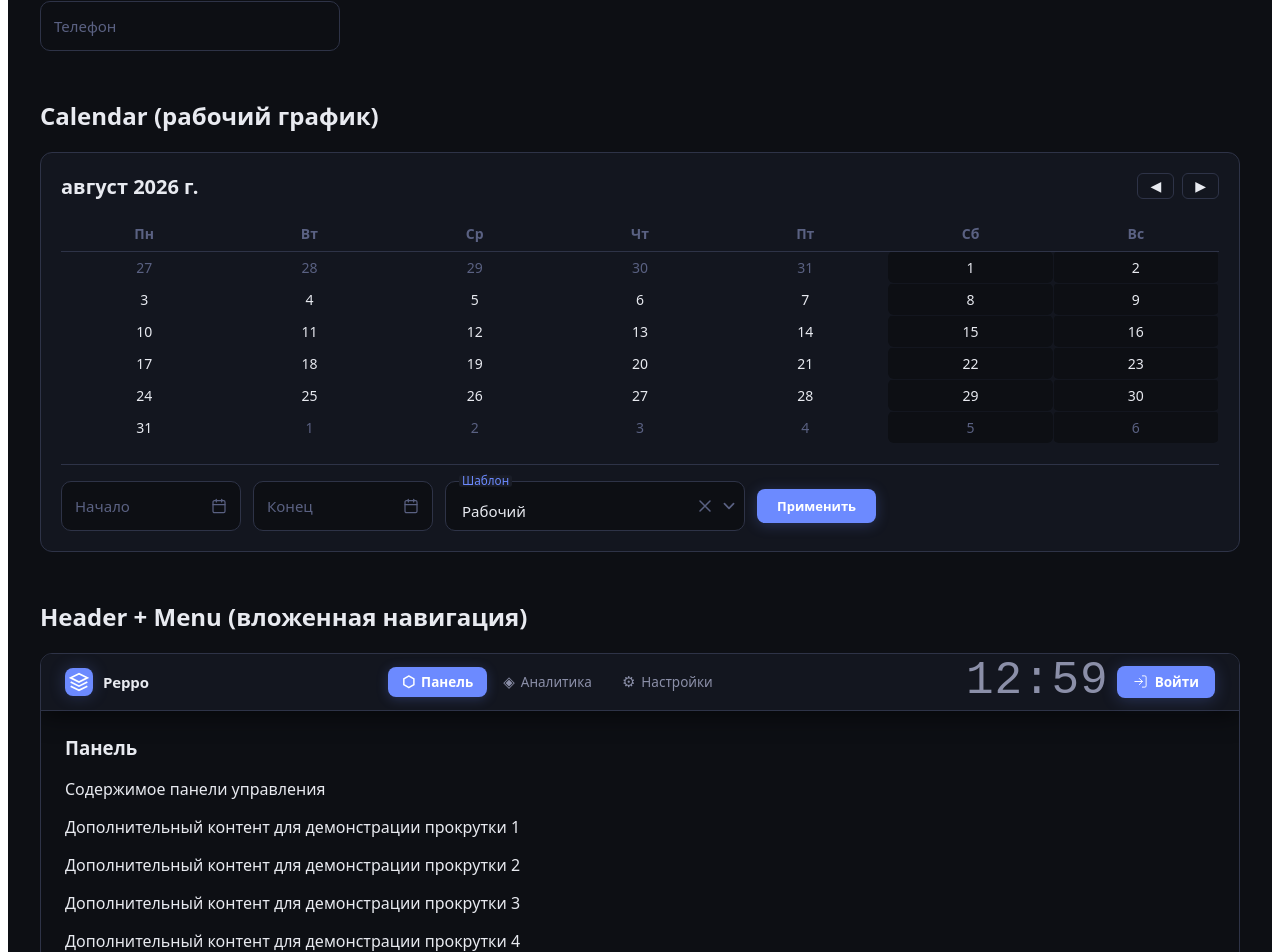
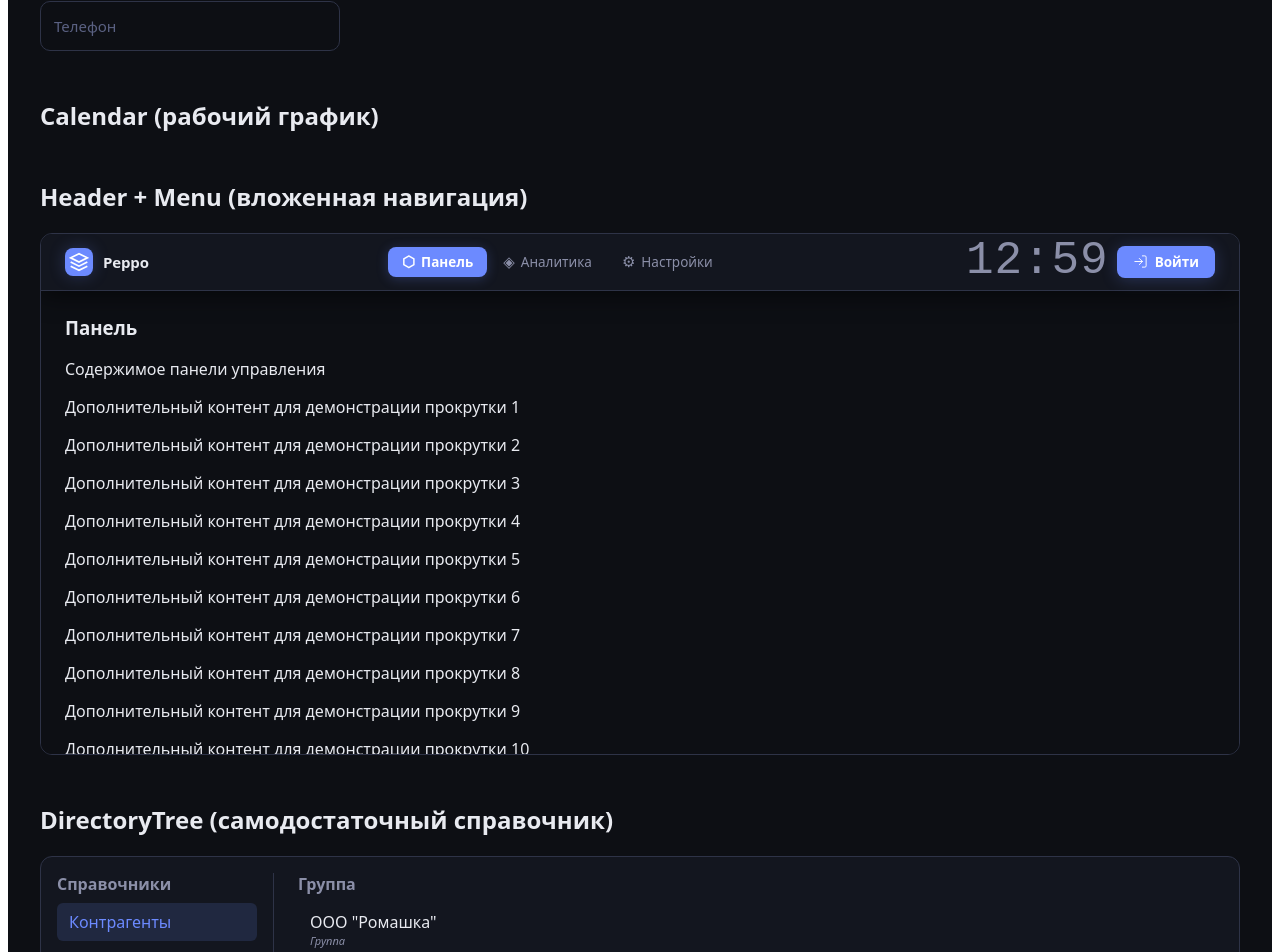
Before and after one commit to KarrokBeorna/ui-kit, a React (Vite) app: page / in a window 1280 px wide. Shown: the part 4137-5089 px from the top of the page. Built offline with nearby package versions, Linux system fonts and the light colour scheme.

Commit message:
Calendar.tsx updated

```diff
--- a/src/App.tsx
+++ b/src/App.tsx
@@ -512,7 +512,7 @@ function App() {
         {/* ------------------- Calendar ------------------- */}
         <section style={{ marginBottom: 48 }}>
           <h2>Calendar (рабочий график)</h2>
-          <Calendar theme={t} templateOptions={templateOptions} />
+          {/*<Calendar theme={t} templateOptions={templateOptions} />*/}
         </section>
 
         {/* ------------------- Headers + Menu + Content ------------------- */}
--- a/src/components/Calendar.tsx
+++ b/src/components/Calendar.tsx
@@ -1,4 +1,4 @@
-import React, { useState, useEffect } from 'react';
+import React, { useState } from 'react';
 import type { Theme } from '../themes/theme';
 import DateTimePicker from './DateTimePicker';
 import SearchableSelect from './SearchableSelect';
@@ -21,11 +21,10 @@ interface DayInfo {
 interface CalendarProps {
   theme: Theme;
   templateOptions: TemplateOption[];
-  initialAssignments?: Record<string, string>;
+  assignments: Record<string, string>;
   onAssignmentsChange?: (assignments: Record<string, string>) => void;
 }
 
-// Вспомогательные функции
 function formatLocalDate(year: number, month: number, day: number): string {
   const m = String(month + 1).padStart(2, '0');
   const d = String(day).padStart(2, '0');
@@ -57,23 +56,17 @@ function getMondayBasedDay(day: number): number {
 export default function Calendar({
   theme: t,
   templateOptions,
-  initialAssignments = {},
+  assignments,
   onAssignmentsChange,
 }: CalendarProps) {
   const [currentDate, setCurrentDate] = useState(new Date());
-  const [assignments, setAssignments] = useState<Record<string, string>>(initialAssignments);
   const [startDate, setStartDate] = useState('');
   const [endDate, setEndDate] = useState('');
   const [selectedTemplate, setSelectedTemplate] = useState(
     templateOptions.length > 0 ? templateOptions[0].value : ''
   );
-
   const [rangeStart, setRangeStart] = useState<string | null>(null);
   const [rangeEnd, setRangeEnd] = useState<string | null>(null);
-
-  useEffect(() => {
-    setAssignments(initialAssignments);
-  }, [initialAssignments]);
 
   const year = currentDate.getFullYear();
   const month = currentDate.getMonth();
@@ -84,7 +77,6 @@ export default function Calendar({
   const prevMonthYear = month === 0 ? year - 1 : year;
   const prevMonth = month === 0 ? 11 : month - 1;
   const daysInPrevMonth = getDaysInMonth(prevMonthYear, prevMonth);
-
   const totalCells = Math.ceil((firstDayIndex + daysInMonth) / 7) * 7;
 
   const handlePrevMonth = () => {
@@ -104,7 +96,6 @@ export default function Calendar({
     setEndDate('');
   };
 
-  // Основная функция для применения или удаления назначений
   const applyOrRemoveAssignments = (start: string, end: string, template: string) => {
     const startParsed = parseLocalDate(start);
     const endParsed = parseLocalDate(end);
@@ -112,9 +103,11 @@ export default function Calendar({
 
     const newAssignments = { ...assignments };
     const current = { year: startParsed.year, month: startParsed.month, day: startParsed.day };
-    while (current.year < endParsed.year ||
-           (current.year === endParsed.year && current.month < endParsed.month) ||
-           (current.year === endParsed.year && current.month === endParsed.month && current.day <= endParsed.day)) {
+    while (
+      current.year < endParsed.year ||
+      (current.year === endParsed.year && current.month < endParsed.month) ||
+      (current.year === endParsed.year && current.month === endParsed.month && current.day <= endParsed.day)
+    ) {
       const dateStr = formatLocalDate(current.year, current.month, current.day);
       if (template) {
         newAssignments[dateStr] = template;
@@ -126,7 +119,6 @@ export default function Calendar({
       current.month = next.getMonth();
       current.day = next.getDate();
     }
-    setAssignments(newAssignments);
     if (onAssignmentsChange) {
       onAssignmentsChange(newAssignments);
     }
@@ -180,6 +172,7 @@ export default function Calendar({
     resetRange();
   };
 
+  // Формируем массив дней на основе текущих assignments
   const days: DayInfo[] = [];
   for (let i = 0; i < totalCells; i++) {
     let day: number;
@@ -202,7 +195,7 @@ export default function Calendar({
       yearForDate = year;
     }
     dateStr = formatLocalDate(yearForDate, monthForDate, day);
-    const isCurrentMonth = (monthForDate === month && yearForDate === year);
+    const isCurrentMonth = monthForDate === month && yearForDate === year;
     const assignment = assignments[dateStr];
     days.push({ day, dateStr, isCurrentMonth, assignment });
   }
@@ -351,9 +344,7 @@ export default function Calendar({
                         cursor: isCurrentMonth ? 'pointer' : 'default',
                         width: cellWidth,
                         border: `1px solid ${
-                          isCurrentMonth && inRange
-                            ? t.accent
-                            : 'transparent'
+                          isCurrentMonth && inRange ? t.accent : 'transparent'
                         }`,
                         transition: 'background 0.15s, border 0.15s',
                         overflow: 'hidden',
@@ -415,7 +406,7 @@ export default function Calendar({
             display: 'flex',
             flexWrap: 'wrap',
             gap: 12,
-            alignItems: 'center'
+            alignItems: 'center',
           }}
         >
           <div style={{ flex: 1, minWidth: 170, maxWidth: 180 }}>
@@ -453,10 +444,10 @@ export default function Calendar({
               onChange={setSelectedTemplate}
             />
           </div>
-          <div style={{  }}>
+          <div>
             <Button
               theme={t}
-              variant={selectedTemplate ? "primary" : "danger"}
+              variant={selectedTemplate ? 'primary' : 'danger'}
               onClick={handleApply}
               size="md"
             >
```
